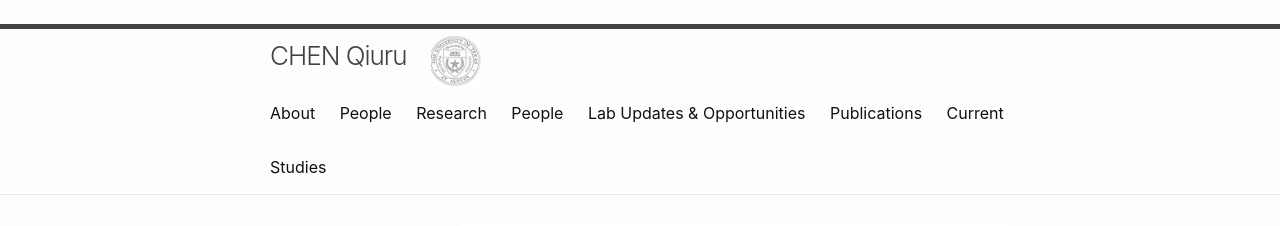
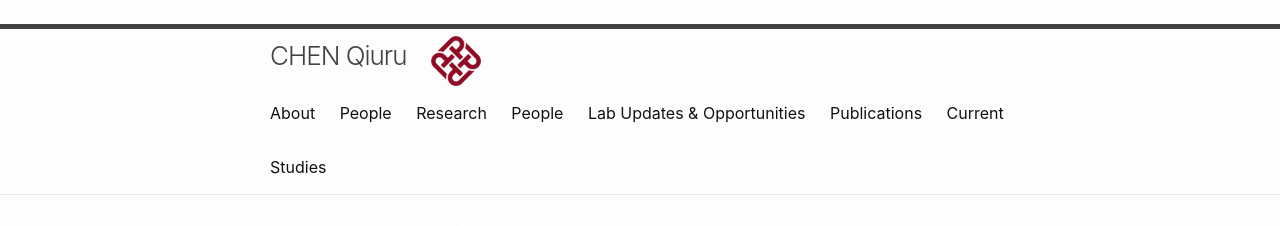
Before and after one commit to CCCHEN777/CCCHEN777.github.io, a Jekyll site: the page built from index.md, in a window 1280 px wide. Shown: the top 226 px of the page. Built offline with Jekyll 4.4.1, drawn with Linux system fonts in a browser that asks for light colours; nearby versions of some CDN libraries.

Commit message:
header.html

```diff
--- a/_includes/header.html
+++ b/_includes/header.html
@@ -4,7 +4,7 @@
     {%- assign default_paths = site.pages | map: "path" -%}
     {%- assign page_paths = site.header_pages | default: default_paths -%}
     <a class="site-title" rel="author" href="{{ "/" | relative_url }}">{{ site.title | escape }}</a>
-    <a href="https://www.utexas.edu/" target="_blank"><img src="/assets/UT.jpg" width="50" height="50" hspace="20"></a>
+    <a href="https://www.polyu.edu.hk/cee/" target="_blank"><img src="/assets/polyu_logo.png" width="50" height="50" hspace="20"></a>
 
     {%- if page_paths -%}
       <nav class="site-nav">
```
